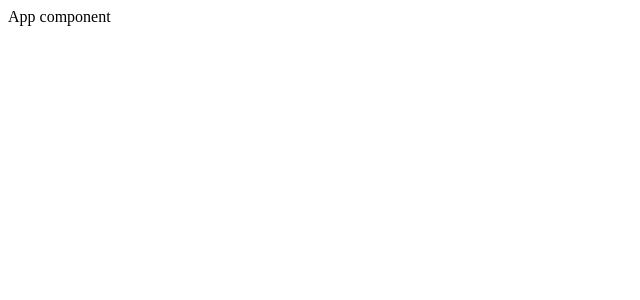
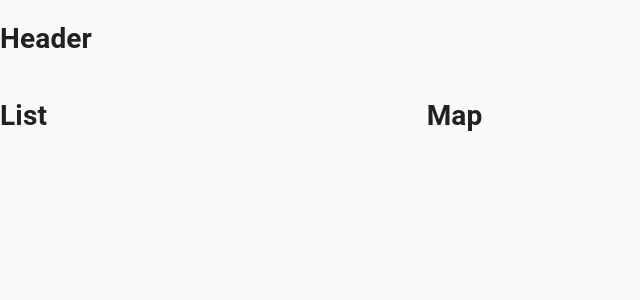
Before and after one commit to femmor/travel-advisor, a React (Create React App) app: page / in a window 1280 px wide. Shown: the top 300 px of the page, without its empty margins (0-640 px from the left). Built offline with nearby package versions, Linux system fonts and the light colour scheme.

Commit message:
Basic structure with Mui

```diff
--- a/src/App.js
+++ b/src/App.js
@@ -1,7 +1,33 @@
 import React from "react";
+import { CssBaseline, Grid } from "@material-ui/core";
+
+// Components
+import Header from "./components/Header/Header";
+import List from "./components/List/List";
+import Map from "./components/Map/Map";
+import PlaceDetails from "./components/PlaceDetails/PlaceDetails";
 
 const App = () => {
-  return <div>App component</div>;
+  return (
+    <>
+      <CssBaseline />
+      <Header />
+      <Grid
+        container
+        spacing={3}
+        style={{
+          width: "100%",
+        }}
+      >
+        <Grid item xs={12} md={4}>
+          <List />
+        </Grid>
+        <Grid item xs={12} md={8}>
+          <Map />
+        </Grid>
+      </Grid>
+    </>
+  );
 };
 
 export default App;
--- /dev/null
+++ b/src/components/Header/Header.jsx
@@ -0,0 +1,12 @@
+import React from 'react'
+import "./styles.js"
+
+const Header = () => {
+  return (
+    <div>
+      <h1>Header</h1>
+    </div>
+  )
+}
+
+export default Header
--- /dev/null
+++ b/src/components/List/List.jsx
@@ -0,0 +1,11 @@
+import React from 'react'
+
+const List = () => {
+  return (
+    <div>
+      <h1>List</h1>
+    </div>
+  )
+}
+
+export default List
--- /dev/null
+++ b/src/components/Map/Map.jsx
@@ -0,0 +1,11 @@
+import React from 'react'
+
+const Map = () => {
+  return (
+    <div>
+      <h1>Map</h1>
+    </div>
+  )
+}
+
+export default Map
--- /dev/null
+++ b/src/components/PlaceDetails/PlaceDetails.jsx
@@ -0,0 +1,11 @@
+import React from 'react'
+
+const PlaceDetails = () => {
+  return (
+    <div>
+      <h1>Place details</h1>
+    </div>
+  )
+}
+
+export default PlaceDetails
```
Also changed, not shown: src/components/Header/styles.js (added), src/components/List/styles.js (added), src/components/Map/styles.js (added), src/components/PlaceDetails/styles.js (added).
